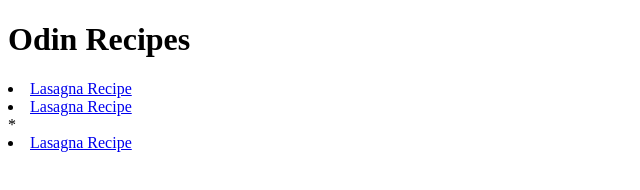
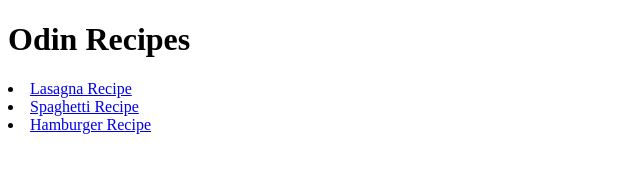
Before and after one commit to t4-m1m/odin-recipes, a plain HTML site: page index.html in a window 1280 px wide. Shown: the whole page, without its empty margins (0-640 px from the left). Drawn offline with Linux system fonts and the light colour scheme.

Commit message:
fix index: Correct Links Names
Changing wrong lists names

```diff
--- a/index.html
+++ b/index.html
@@ -8,8 +8,8 @@
 <body>
     <h1>Odin Recipes</h1>
     <ul></ul>
-      <li> <a href="/recipes/lasagna.html">Lasagna Recipe</a> </li>
-      <li><a href="/recipes/spaghetti.html">Lasagna Recipe</a></li>*
-      <li><a href="/recipes/hamburger.html">Lasagna Recipe</a></li>
+      <li><a href="/recipes/lasagna.html">Lasagna Recipe</a> </li>
+      <li><a href="/recipes/spaghetti.html">Spaghetti Recipe</a></li>
+      <li><a href="/recipes/hamburger.html">Hamburger Recipe</a></li>
 </body>
 </html>
```
